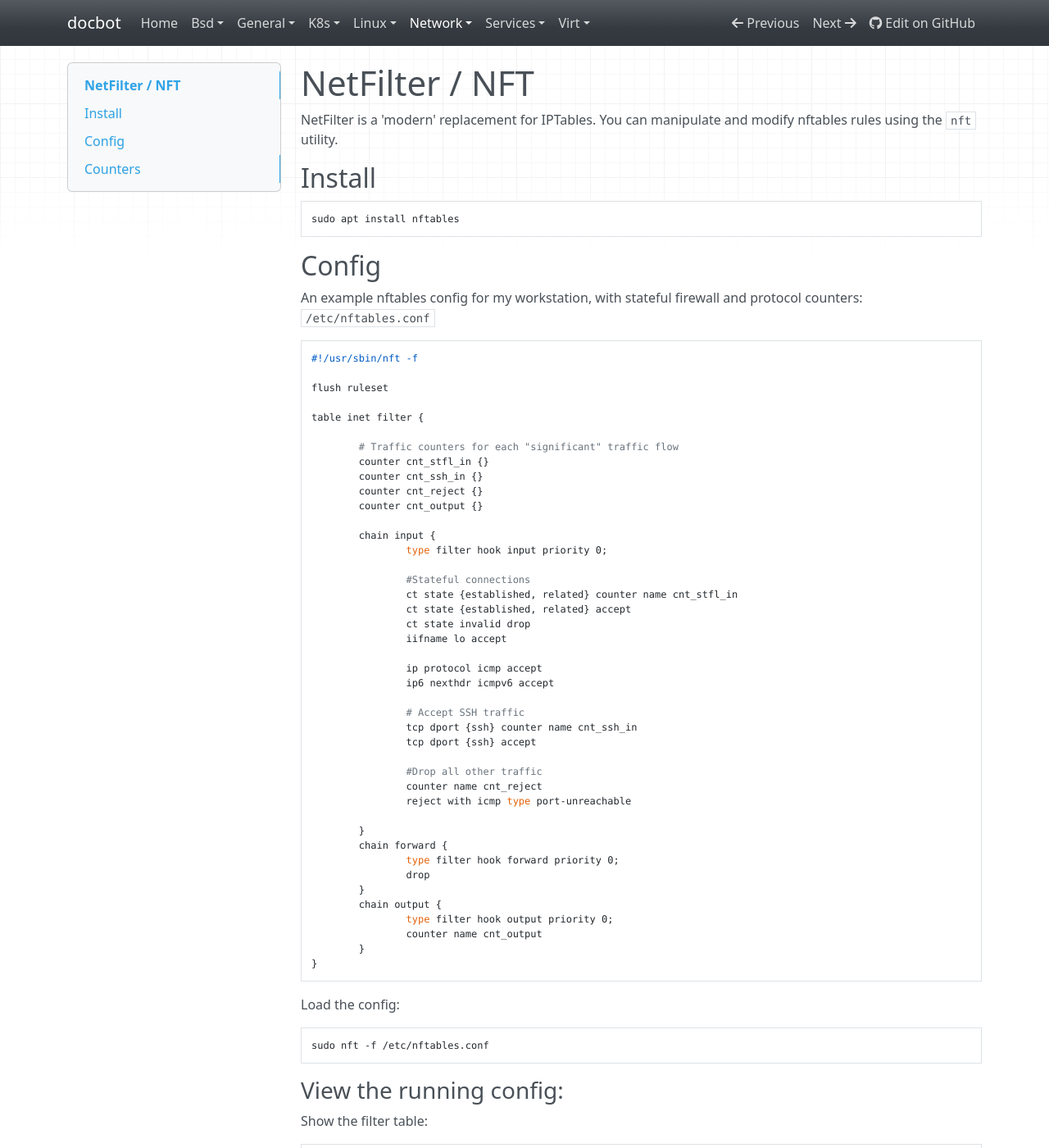
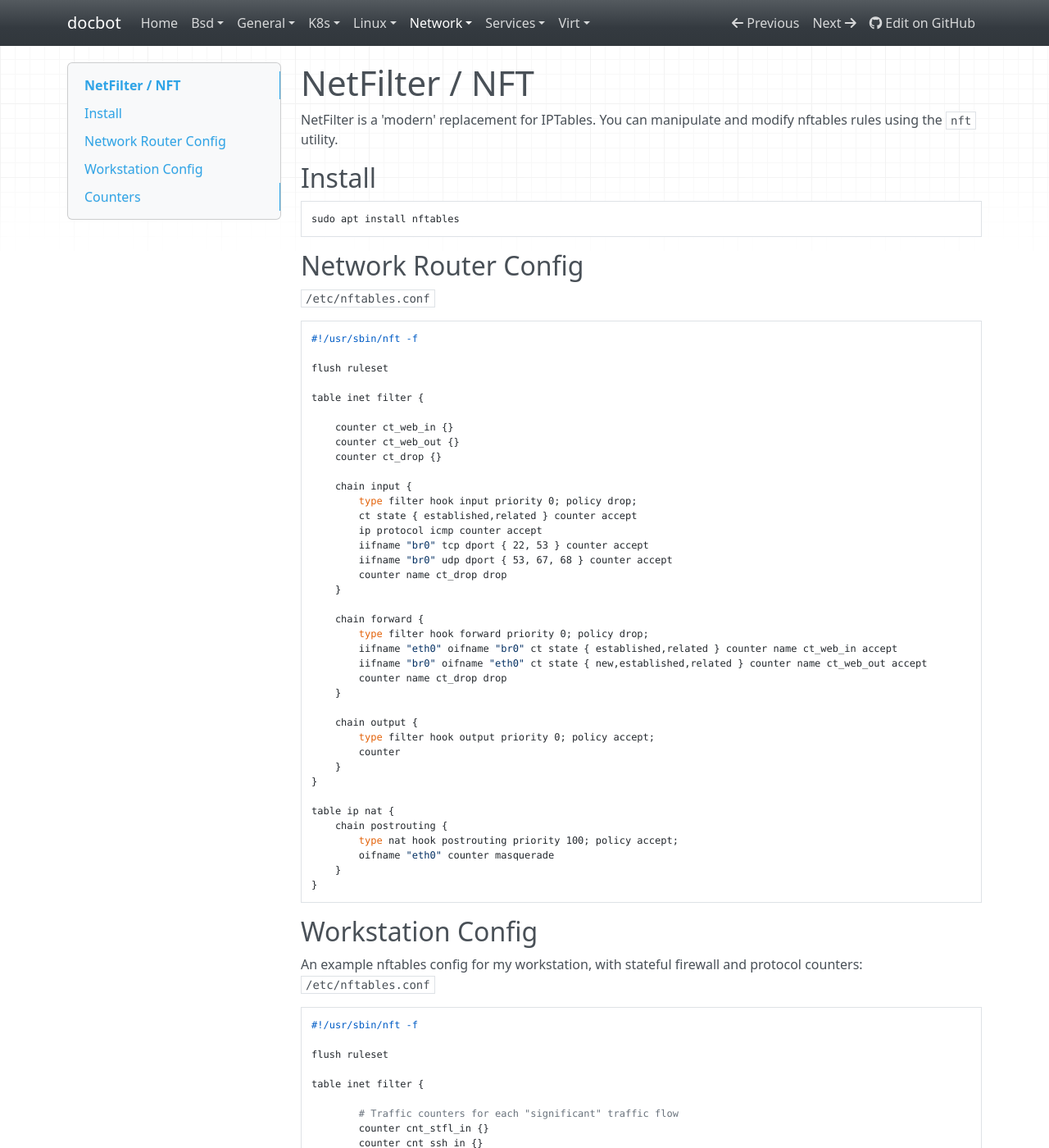
Before and after one commit to noahbailey/docbot, an MkDocs documentation site: the page built from docs/network/nftables.md, in a window 1280 px wide and 1400 px high. Shown: the whole window at 82% size. Built offline with MkDocs 1.6.1, drawn with Linux system fonts in a browser that asks for light colours; nearby versions of some CDN libraries.

Commit message:
Add network router config

````diff
--- a/docs/network/nftables.md
+++ b/docs/network/nftables.md
@@ -6,7 +6,53 @@ NetFilter is a 'modern' replacement for IPTables. You can manipulate and modify
 
     sudo apt install nftables
 
-## Config
+## Network Router Config
+
+`/etc/nftables.conf`
+
+
+```sh
+#!/usr/sbin/nft -f
+
+flush ruleset
+
+table inet filter {
+
+    counter ct_web_in {}
+    counter ct_web_out {}
+    counter ct_drop {}
+
+    chain input {
+        type filter hook input priority 0; policy drop;
+        ct state { established,related } counter accept
+        ip protocol icmp counter accept
+        iifname "br0" tcp dport { 22, 53 } counter accept
+        iifname "br0" udp dport { 53, 67, 68 } counter accept
+        counter name ct_drop drop
+    }
+
+    chain forward {
+        type filter hook forward priority 0; policy drop;
+        iifname "eth0" oifname "br0" ct state { established,related } counter name ct_web_in accept
+        iifname "br0" oifname "eth0" ct state { new,established,related } counter name ct_web_out accept
+        counter name ct_drop drop
+    }
+
+    chain output {
+        type filter hook output priority 0; policy accept;
+        counter
+    }
+}
+
+table ip nat {
+    chain postrouting {
+        type nat hook postrouting priority 100; policy accept;
+        oifname "eth0" counter masquerade
+    }
+}
+```
+
+##  Workstation Config
 
 An example nftables config for my workstation, with stateful firewall and protocol counters: `/etc/nftables.conf`
 
````
